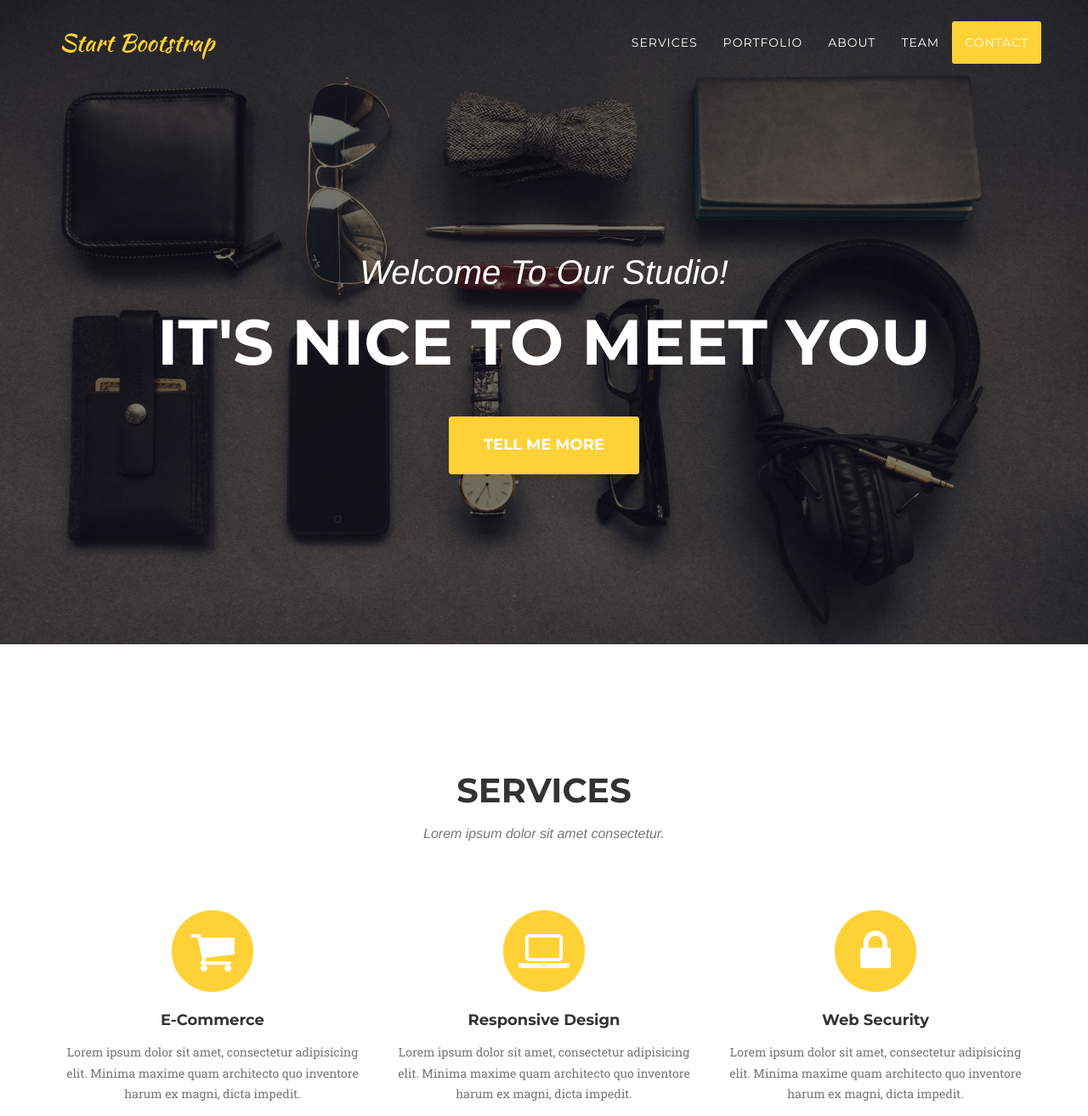
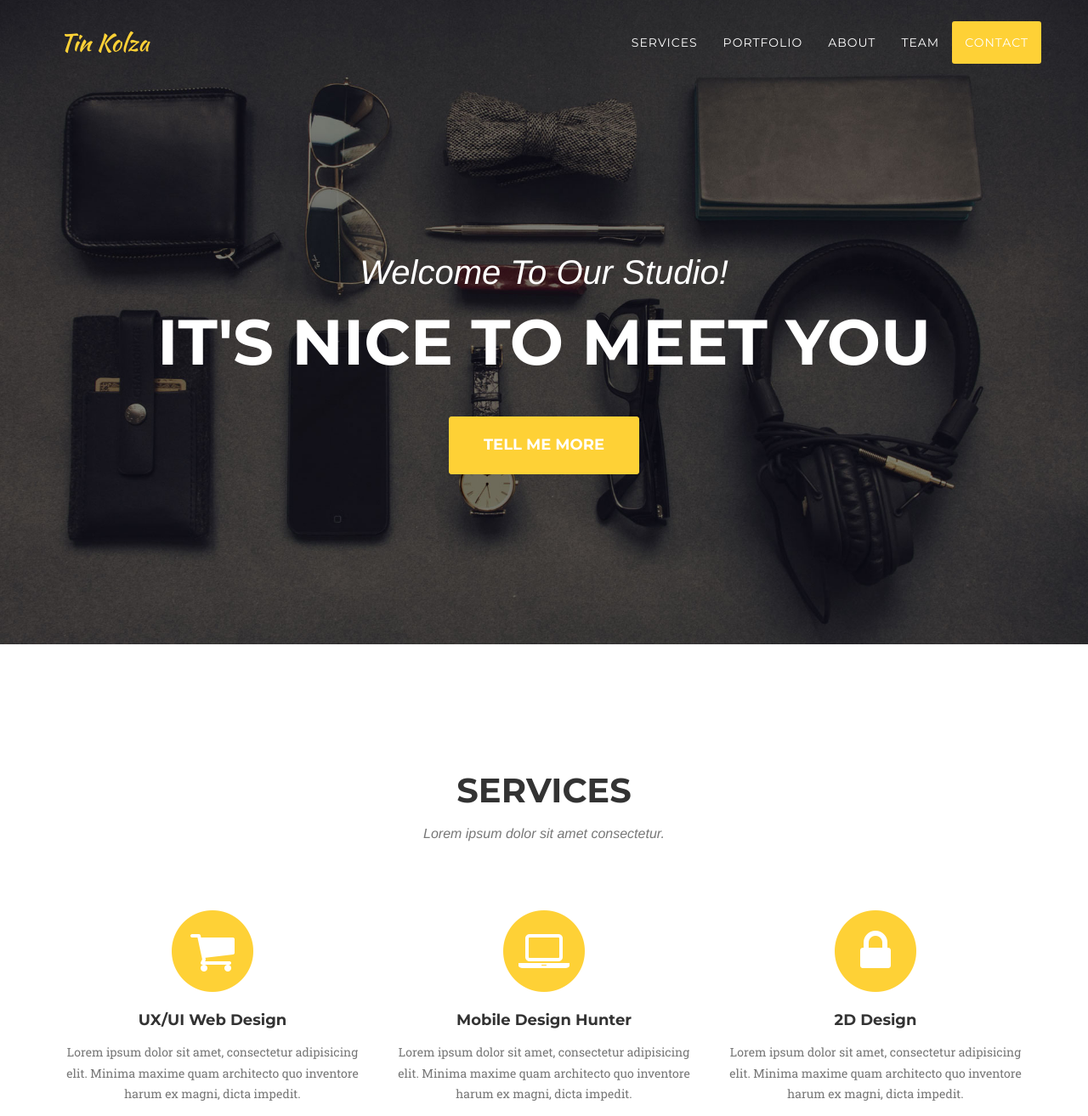
Before and after one commit to kolzatin/kolzatin.github.io, a plain HTML site: page index.html in a window 1280 px wide. Shown: the top 1313 px of the page at 85% size. Drawn offline with nearby package versions, Linux system fonts and the light colour scheme; a web font is replaced by a local one.

Commit message:
no message

```diff
--- a/index.html
+++ b/index.html
@@ -9,7 +9,7 @@
     <meta name="description" content="">
     <meta name="author" content="">
 
-    <title>Agency - Start Bootstrap Theme</title>
+    <title>Tin Kolza</title>
 
     <!-- Bootstrap Core CSS -->
     <link href="css/bootstrap.min.css" rel="stylesheet">
@@ -46,7 +46,7 @@
                     <span class="icon-bar"></span>
                     <span class="icon-bar"></span>
                 </button>
-                <a class="navbar-brand page-scroll" href="#page-top">Start Bootstrap</a>
+                <a class="navbar-brand page-scroll" href="#page-top">Tin Kolza</a>
             </div>
 
             <!-- Collect the nav links, forms, and other content for toggling -->
@@ -103,7 +103,7 @@
                         <i class="fa fa-circle fa-stack-2x text-primary"></i>
                         <i class="fa fa-shopping-cart fa-stack-1x fa-inverse"></i>
                     </span>
-                    <h4 class="service-heading">E-Commerce</h4>
+                    <h4 class="service-heading">UX/UI Web Design</h4>
                     <p class="text-muted">Lorem ipsum dolor sit amet, consectetur adipisicing elit. Minima maxime quam architecto quo inventore harum ex magni, dicta impedit.</p>
                 </div>
                 <div class="col-md-4">
@@ -111,7 +111,7 @@
                         <i class="fa fa-circle fa-stack-2x text-primary"></i>
                         <i class="fa fa-laptop fa-stack-1x fa-inverse"></i>
                     </span>
-                    <h4 class="service-heading">Responsive Design</h4>
+                    <h4 class="service-heading">Mobile Design Hunter</h4>
                     <p class="text-muted">Lorem ipsum dolor sit amet, consectetur adipisicing elit. Minima maxime quam architecto quo inventore harum ex magni, dicta impedit.</p>
                 </div>
                 <div class="col-md-4">
@@ -119,7 +119,7 @@
                         <i class="fa fa-circle fa-stack-2x text-primary"></i>
                         <i class="fa fa-lock fa-stack-1x fa-inverse"></i>
                     </span>
-                    <h4 class="service-heading">Web Security</h4>
+                    <h4 class="service-heading">2D Design</h4>
                     <p class="text-muted">Lorem ipsum dolor sit amet, consectetur adipisicing elit. Minima maxime quam architecto quo inventore harum ex magni, dicta impedit.</p>
                 </div>
             </div>
```
Also changed, not shown: 2 other files.
